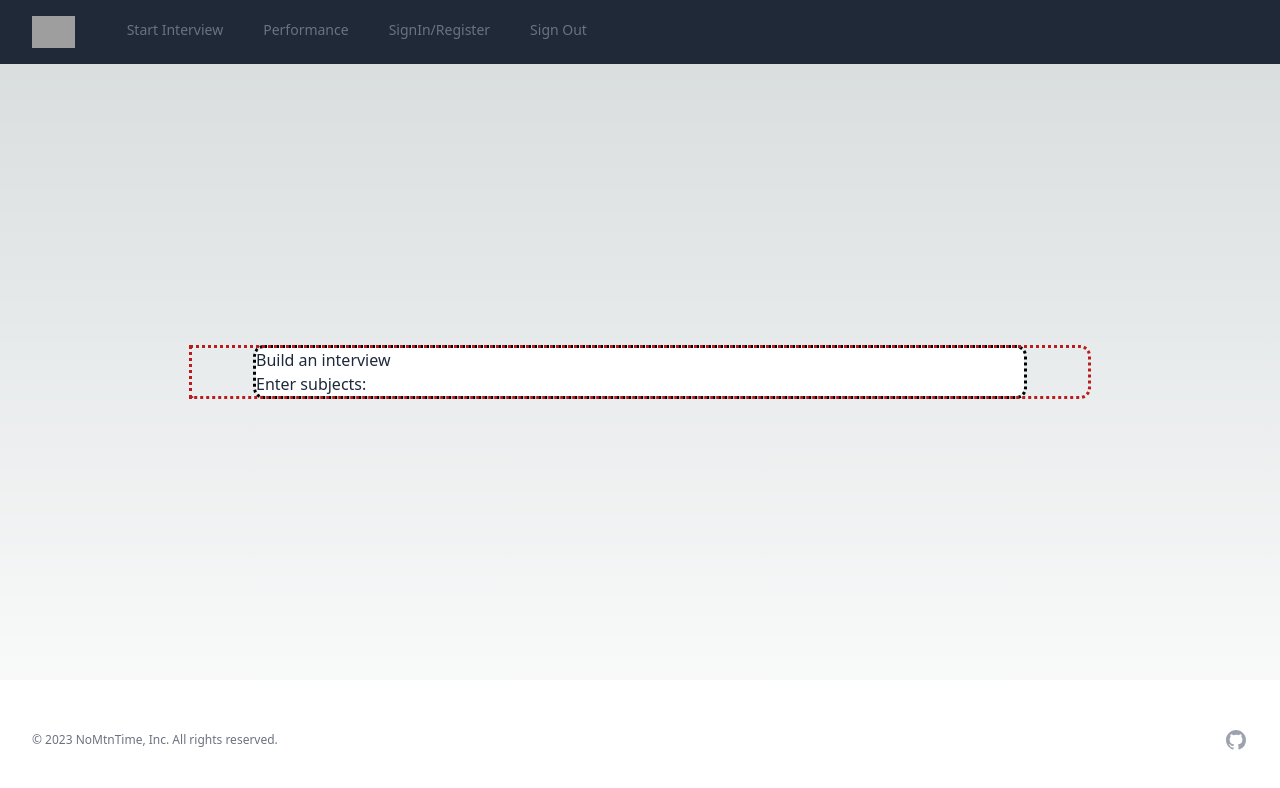
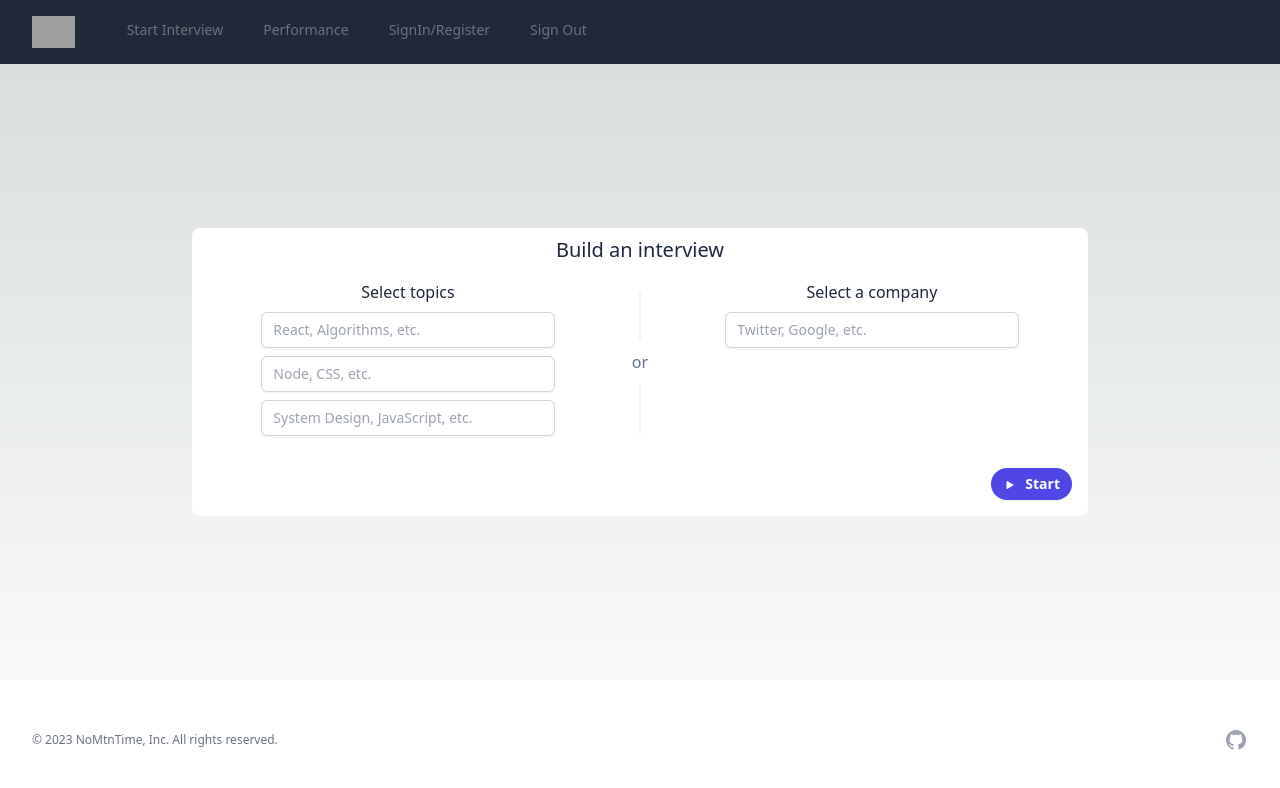
Before and after one commit to no-mountain-time/interro-ai, a Next.js app: page /interview in a window 1280 px wide. Shown: the top 788 px of the page. Built offline with nearby package versions, Linux system fonts and the light colour scheme; grey boxes are pictures that could not be loaded.

Commit message:
interview layout complete

```diff
--- a/components/Button.tsx
+++ b/components/Button.tsx
@@ -1,12 +1,17 @@
-export default function Button() {
+type ButtonProps = {
+  children: React.ReactNode
+  icon?: any
+}
+
+export default function Button({ children, icon }: ButtonProps) {
   return (
     <>
-
       <button
         type='button'
         className='rounded-full bg-indigo-600 px-3 py-1.5 text-sm font-semibold text-white shadow-sm hover:bg-indigo-500 focus-visible:outline focus-visible:outline-2 focus-visible:outline-offset-2 focus-visible:outline-indigo-600'
       >
-        Button text
+        {icon}
+        {children}
       </button>
     </>
   )
--- a/components/InputSubject.tsx
+++ b/components/InputSubject.tsx
@@ -1,20 +1,28 @@
 
-export default function InputSubject({ label, id, placeholder }) {
+export default function InputSubject() {
   return (
     <div>
-      <label
-        htmlFor={id}
-        className='block text-sm font-medium leading-6 text-gray-900'
-      >
-        {label}
-      </label>
       <div className='mt-2'>
         <input
           type='text'
-          name={id}
-          id={id}
-          className='block w-full rounded-md border-0 py-1.5 text-gray-900 shadow-sm ring-1 ring-inset ring-gray-300 placeholder:text-gray-400 focus:ring-2 focus:ring-inset focus:ring-indigo-600 sm:text-sm sm:leading-6'
-          placeholder={placeholder}
+          name='topic1'
+          id='topic1'
+          className='block w-full mb-2 rounded-md border-0 py-1.5 text-gray-900 shadow-sm ring-1 ring-inset ring-gray-300 placeholder:text-gray-400 focus:ring-2 focus:ring-inset focus:ring-indigo-600 sm:text-sm sm:leading-6'
+          placeholder='React, Algorithms, etc.'
+        />
+        <input
+          type='text'
+          name='topic2'
+          id='topic2'
+          className='block w-full mb-2 rounded-md border-0 py-1.5 text-gray-900 shadow-sm ring-1 ring-inset ring-gray-300 placeholder:text-gray-400 focus:ring-2 focus:ring-inset focus:ring-indigo-600 sm:text-sm sm:leading-6'
+          placeholder='Node, CSS, etc.'
+        />
+        <input
+          type='text'
+          name='topic3'
+          id='topic3'
+          className='block w-full mb-2 rounded-md border-0 py-1.5 text-gray-900 shadow-sm ring-1 ring-inset ring-gray-300 placeholder:text-gray-400 focus:ring-2 focus:ring-inset focus:ring-indigo-600 sm:text-sm sm:leading-6'
+          placeholder='System Design, JavaScript, etc.'
         />
       </div>
     </div>
--- a/package.json
+++ b/package.json
@@ -25,6 +25,7 @@
     "postcss": "8.4.23",
     "react": "18.2.0",
     "react-dom": "18.2.0",
+    "react-icons": "^4.9.0",
     "tailwindcss": "3.3.2",
     "typescript": "5.0.4"
   },
--- a/pages/interview/index.tsx
+++ b/pages/interview/index.tsx
@@ -1,17 +1,51 @@
+import Button from '@/components/Button'
+import {BsPlayFill} from 'react-icons/bs'
 import InputSubject from '@/components/InputSubject'
 
 export default function Interview() {
   return (
-    <div className='mx-auto w-[70%] max-w-7xl px-4 rounded-r-lg sm:px-6 lg:px-8 outline-dotted outline-red-700'>
-      <div className='mx-auto max-w-3xl bg-white outline-dotted rounded-lg'>
-        <p className='text-slate-800'>Build an interview</p>
-        <div className='flex flex-row'>
+    <div className='mx-auto w-[70%] max-w-7xl p-2 rounded-lg bg-white'>
+      <p className='text-slate-800 text-center mb-4 text-xl'>
+        Build an interview
+      </p>
+
+      <div className='flex flex-row justify-evenly'>
+        <div className='w-1/3'>
+          <p className='text-slate-800 text-center'>Select topics</p>
+          <InputSubject />
+        </div>
+
+        {/* divider between topic and companies */}
+        <div className='flex flex-col justify-evenly'>
+          <hr className='rotate-90 w-12' />
+          <p className='text-slate-500 text-center'>or</p>
+          <hr className='rotate-90 w-12' />
+        </div>
+        {/* end divider */}
+
+
+        <div className='w-1/3'>
+          <p className='text-slate-800 text-center'>Select a company</p>
           <div>
-            <p className='text-slate-800'>Enter subjects:</p>
-
+            <div>
+              <div className='mt-2'>
+                <input
+                  type='text'
+                  name='company'
+                  id='company'
+                  className='block w-full rounded-md border-0 py-1.5 text-gray-900 shadow-sm ring-1 ring-inset ring-gray-300 placeholder:text-gray-400 focus:ring-2 focus:ring-inset focus:ring-indigo-600 sm:text-sm sm:leading-6'
+                  placeholder='Twitter, Google, etc.'
+                />
+              </div>
+            </div>
           </div>
-          <div></div>
         </div>
+      </div>
+      <div className='p-2 float-right mt-4'>
+        <Button>
+          <BsPlayFill className='inline-block mr-2' />
+          Start
+          </Button>
       </div>
     </div>
   )
```
Also changed, not shown: 1 other file (tests, documents, lock files or other folders).
